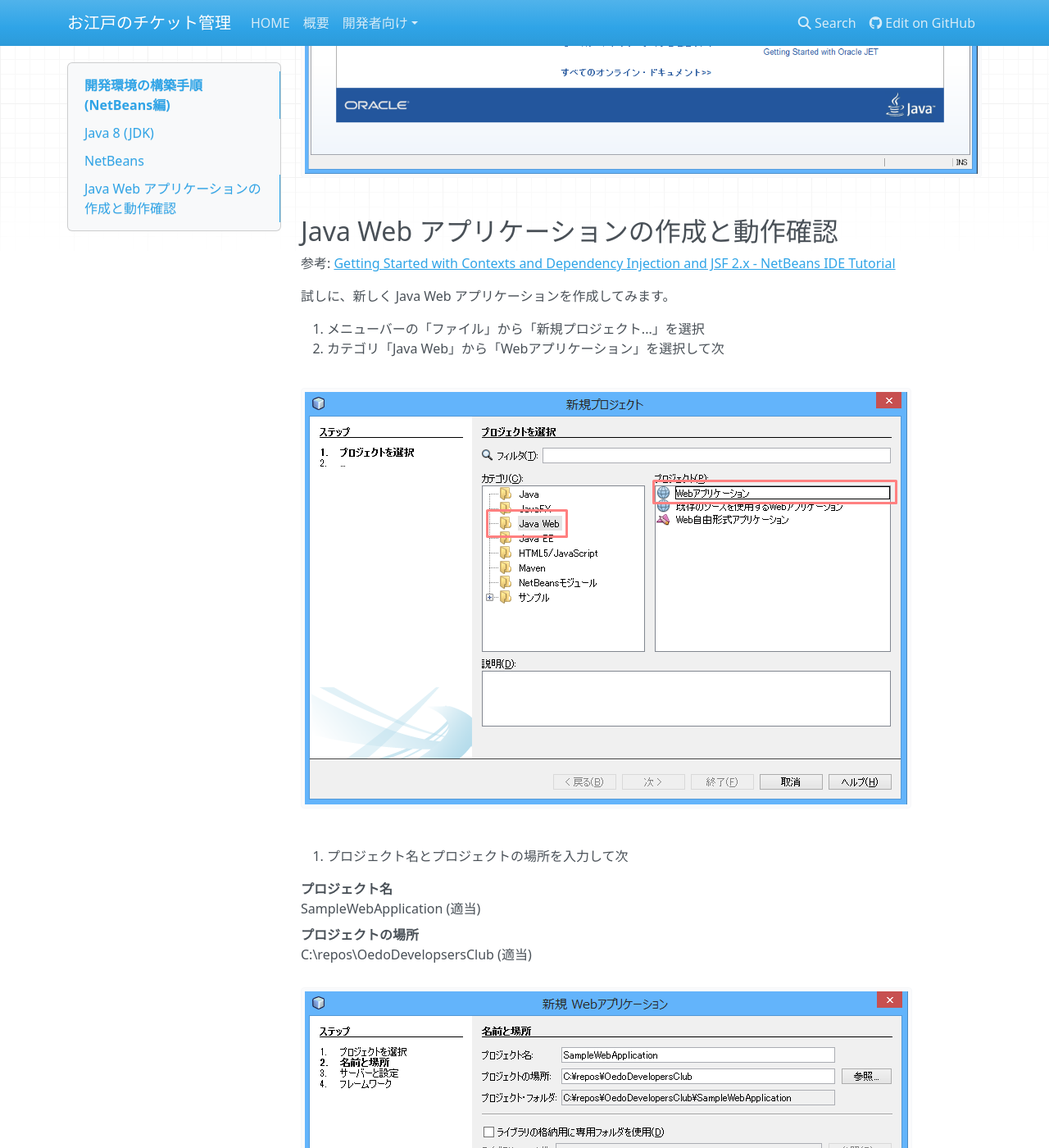
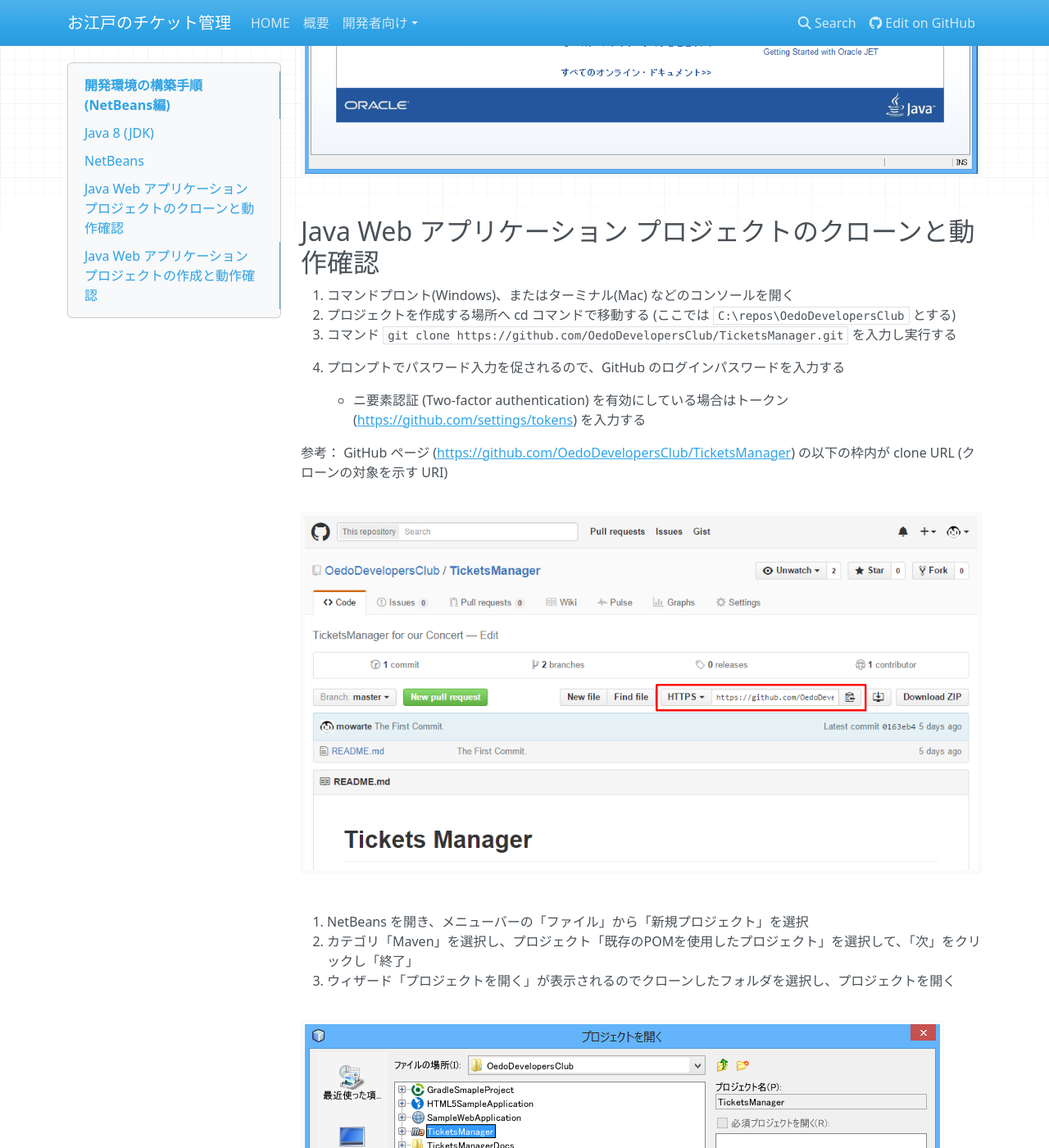
Before and after one commit to OedoDevelopersClub/TicketsManagerDocs, an MkDocs documentation site: the page built from docs/forDevelopers/How_to_Setup_Development_Environment_Netbeans.md, in a window 1280 px wide and 1400 px high, scrolled down 6756 px. Shown: the whole window at 82% size. Built offline with MkDocs 1.6.1, drawn with Linux system fonts in a browser that asks for light colours; nearby versions of some CDN libraries; old or Windows-style settings are respelled for this version of MkDocs; some of the changed text lies outside the part shown.

Commit message:
Add How to git clone from Remote Repository to set up with NetBeans

```diff
--- a/docs/forDevelopers/How_to_Setup_Development_Environment_Netbeans.md
+++ b/docs/forDevelopers/How_to_Setup_Development_Environment_Netbeans.md
@@ -73,11 +73,48 @@
 
   ![Launch NetBeans](./images/Launch_NetBeans.png)
 
-## Java Web アプリケーションの作成と動作確認
+
+## Java Web アプリケーション プロジェクトのクローンと動作確認
+
+ 1. コマンドプロント(Windows)、またはターミナル(Mac) などのコンソールを開く
+ 2. プロジェクトを作成する場所へ cd コマンドで移動する (ここでは `C:\repos\OedoDevelopersClub` とする)
+ 3. コマンド `git clone https://github.com/OedoDevelopersClub/TicketsManager.git` を入力し実行する
+
+   * プロンプトでパスワード入力を促されるので、GitHub のログインパスワードを入力する
+     - ニ要素認証 (Two-factor authentication) を有効にしている場合はトークン ([https://github.com/settings/tokens](https://github.com/settings/tokens)) を入力する
+
+   参考： GitHub ページ ([https://github.com/OedoDevelopersClub/TicketsManager](https://github.com/OedoDevelopersClub/TicketsManager)) の以下の枠内が clone URL (クローンの対象を示す URI)
+
+   ![GitHub_git-clone](./images/GitHub_git-clone.png)
+
+ 4. NetBeans を開き、メニューバーの「ファイル」から「新規プロジェクト」を選択
+ 5. カテゴリ「Maven」を選択し、プロジェクト「既存のPOMを使用したプロジェクト」を選択して、「次」をクリックし「終了」
+ 6. ウィザード「プロジェクトを開く」が表示されるのでクローンしたフォルダを選択し、プロジェクトを開く
+
+   ![NetBenas_Import_Cloned_Maven_Project](./images/NetBenas_Import_Cloned_Maven_Project.png)
+
+ 7. インポートしたプロジェクトを右クリックし「プロパティ」を選択
+
+   ![NetBeans_Open_Project_Properties](./images/NetBeans_Open_Project_Properties.png)
+
+ 8. カテゴリ「ビルド」>「実行」を選択し、「サーバー」「Java EE バージョン」を以下のように選択し、OK
+
+   <dt>サーバー</dt><dd>GlassFish Server 4.1.1</dd>
+   <dt>Java EE バージョン</dt><dd>Java EE 7 Web</dd>
+   <dt>コンテキストパス</dt><dd>/TicketManager (デフォルト)</dd>
+
+   ![NetBeans_JavaEE__Project_Properties_Execution_Environment](./images/NetBeans_JavaEE__Project_Properties_Execution_Environment.png)
+
+ 9. メニューバー「デバッグ」から「プロジェクト(TicketManger)をデバッグ」を選択する
+ 10. プロジェクトがビルドされ、ブラウザが起動し、`http://localhost:8080/TicketsManager/` が開かれ初期画面が表示されれば成功
+
+## Java Web アプリケーション プロジェクトの作成と動作確認
+
+**※ 新規でプロジェクトを作成する場合の手順 (既に開発中のプロジェクトは 「Java Web アプリケーション プロジェクトのクローンと動作確認」を参照)**
 
 参考: [Getting Started with Contexts and Dependency Injection and JSF 2.x - NetBeans IDE Tutorial](https://netbeans.org/kb/docs/javaee/cdi-intro.html)
 
-試しに、新しく Java Web アプリケーションを作成してみます。
+新しく Java Web アプリケーションを作成してみます。
 
 1. メニューバーの「ファイル」から「新規プロジェクト...」を選択
 2. カテゴリ「Java Web」から「Webアプリケーション」を選択して次
```
Also changed, not shown: docs/forDevelopers/images/GitHub_git-clone.png (added), docs/forDevelopers/images/NetBeans_JavaEE__Project_Properties_Execution_Environment.png (added), docs/forDevelopers/images/NetBeans_Open_Project_Properties.png (added), docs/forDevelopers/images/NetBenas_Import_Cloned_Maven_Project.png (added), 1 other file.
